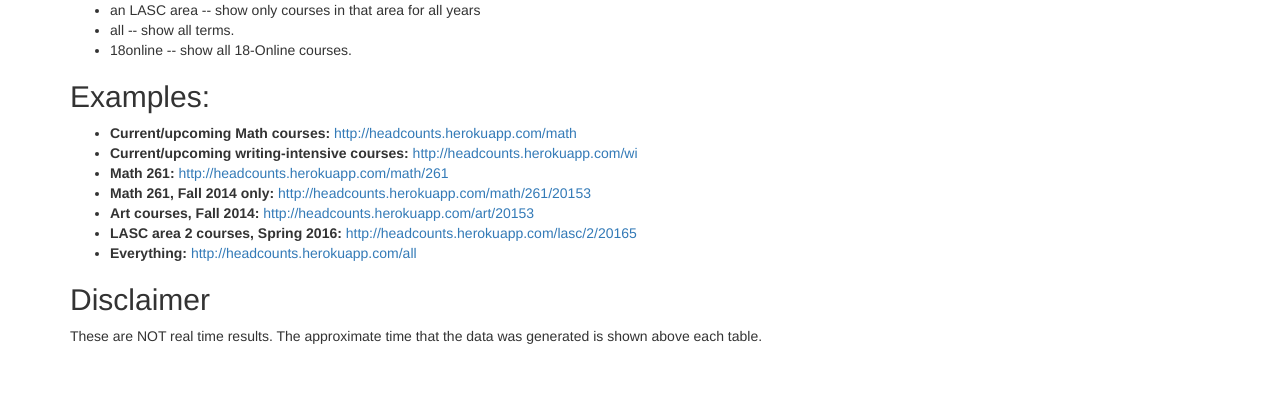
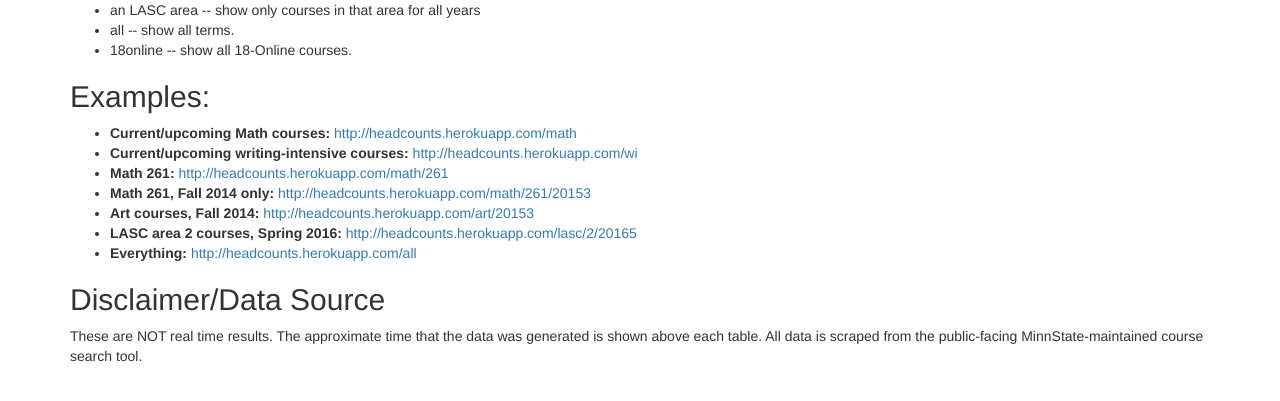
Before and after one commit to mwcraig/headcounts-web, a Flask app: page / in a window 1280 px wide. Shown: the part 353-754 px from the top of the page. Run offline with Flask 2, Linux system fonts and the light colour scheme; parts of the project's set-up code (start-up, migrations or seed data) failed here and were passed over; some libraries are stand-ins or nearby versions.

Commit message:
Add information about data source

```diff
--- a/templates/instructions.html
+++ b/templates/instructions.html
@@ -33,8 +33,8 @@
         <li><b>Everything:</b> <a href="http://headcounts.herokuapp.com/all">http://headcounts.herokuapp.com/all</a></li>
     </ul>
 
-    <h2>Disclaimer</h2>
-    <p>These are NOT real time results. The approximate time that the data was generated is shown above each table.</p>
+    <h2>Disclaimer/Data Source</h2>
+    <p>These are NOT real time results. The approximate time that the data was generated is shown above each table. All data is scraped from the public-facing MinnState-maintained course search tool.</p>
 </div>
 
 {% endblock %}
```
